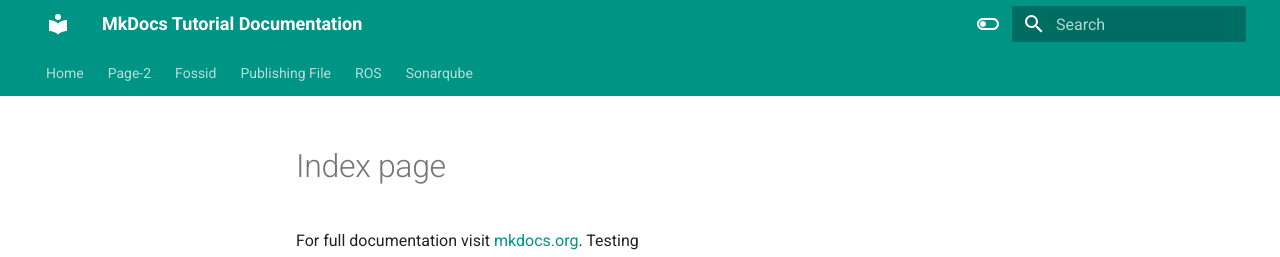
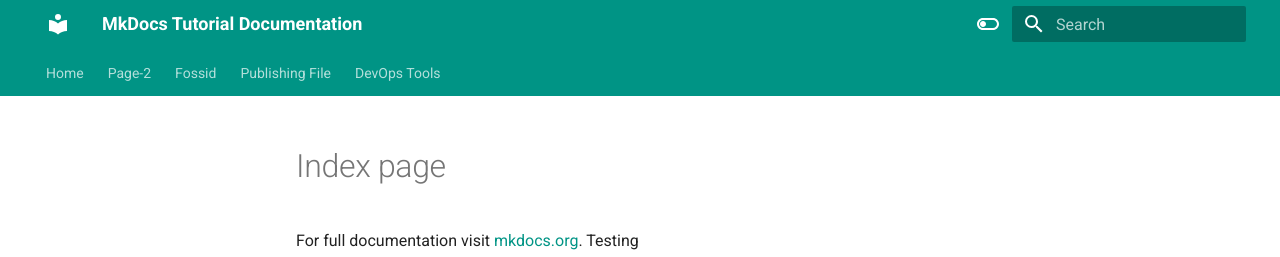
Before and after one commit to mhd8a/material-mkdocs-tutorial, an MkDocs documentation site: the page built from docs/index.md, in a window 1280 px wide. Shown: the top 257 px of the page. Built offline with MkDocs 1.6.1 and Material for MkDocs 9.7.7, drawn with Linux system fonts in a browser that asks for light colours.

Commit message:
Update mkdocs.yml

```diff
--- a/mkdocs.yml
+++ b/mkdocs.yml
@@ -5,8 +5,9 @@
   - Page-2: page2.md
   - Fossid : Fossid.md
   - Publishing File: Publish-a-File.md
-  - ROS: ROS.md
-  - Sonarqube: Sonarqube.md
+  - DevOps Tools:
+      - ROS : ROS.md
+      - Sonarqube : Sonarqube.md
 
 site_author: Mohammed Abdullah
 site_description: >-
```
